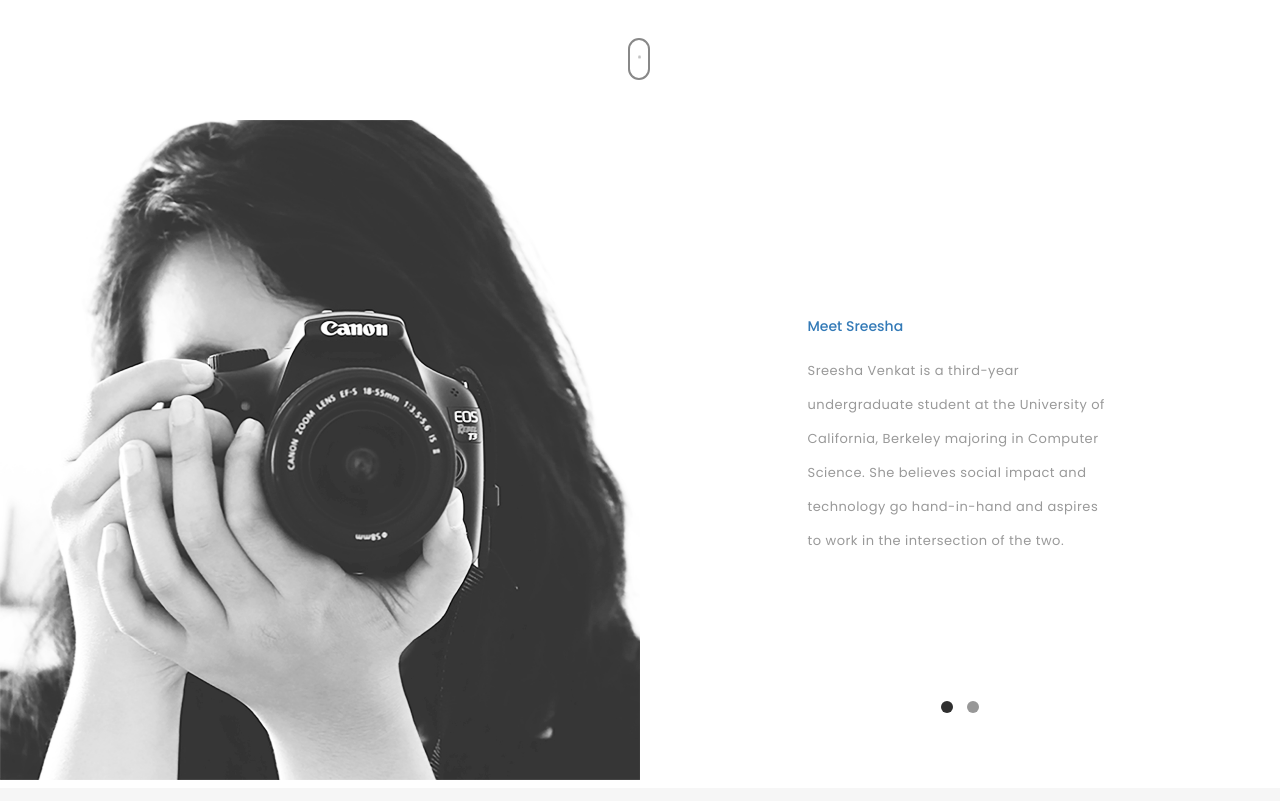
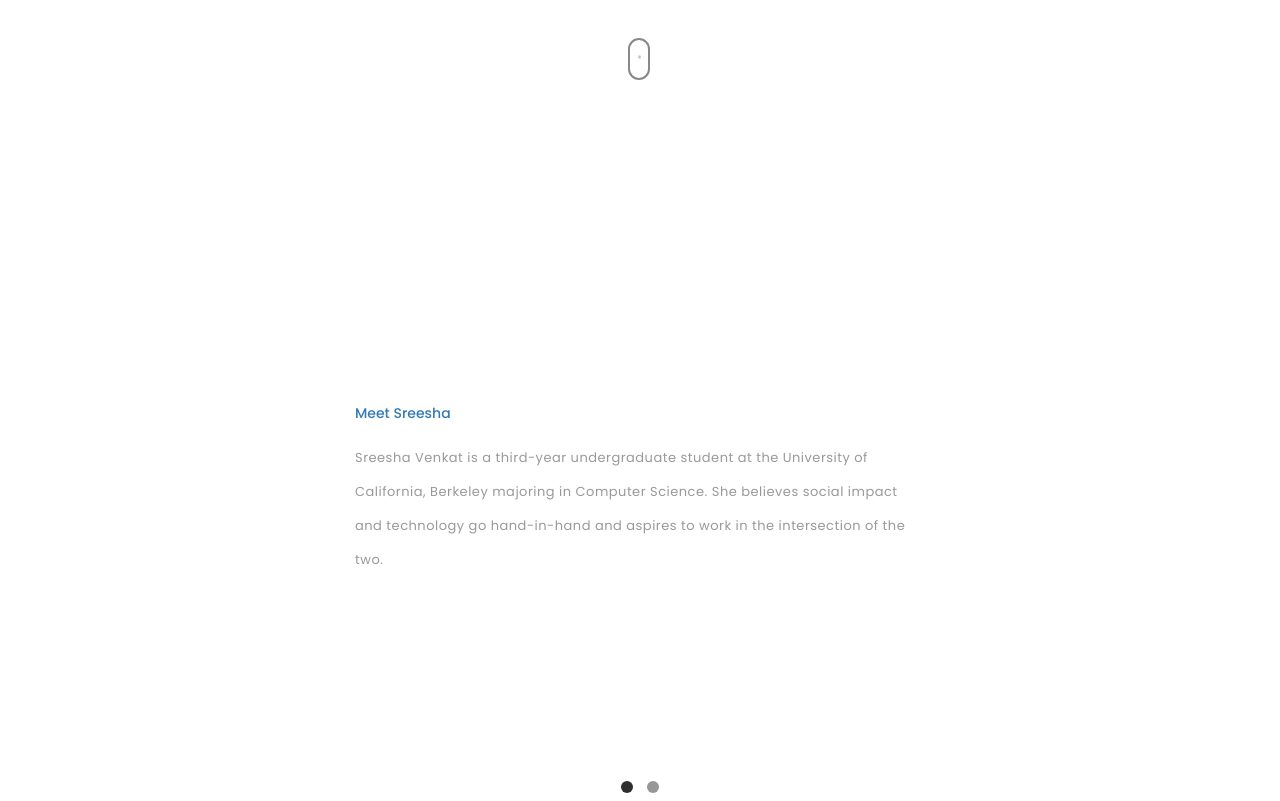
Before and after one commit to sreeshavenkat/sreeshavenkat.github.io, a plain HTML site: page index.html in a window 1280 px wide. Shown: the part 680-1481 px from the top of the page. Drawn offline with Linux system fonts and the light colour scheme.

Commit message:
Update index.html

```diff
--- a/index.html
+++ b/index.html
@@ -95,10 +95,7 @@
 
     <!--ABOUT-->
     <section id="about">
-      <div class="col-md-6 col-xs-12 no-pad">
-        <div class="bg-about"></div>
-      </div>
-      <div class="col-md-6 col-sm-12 col-xs-12 white-col">
+      <div class="container">
         <div class="row">
           <!--OWL CAROUSEL2-->
           <div class="owl-carousel2">
```
